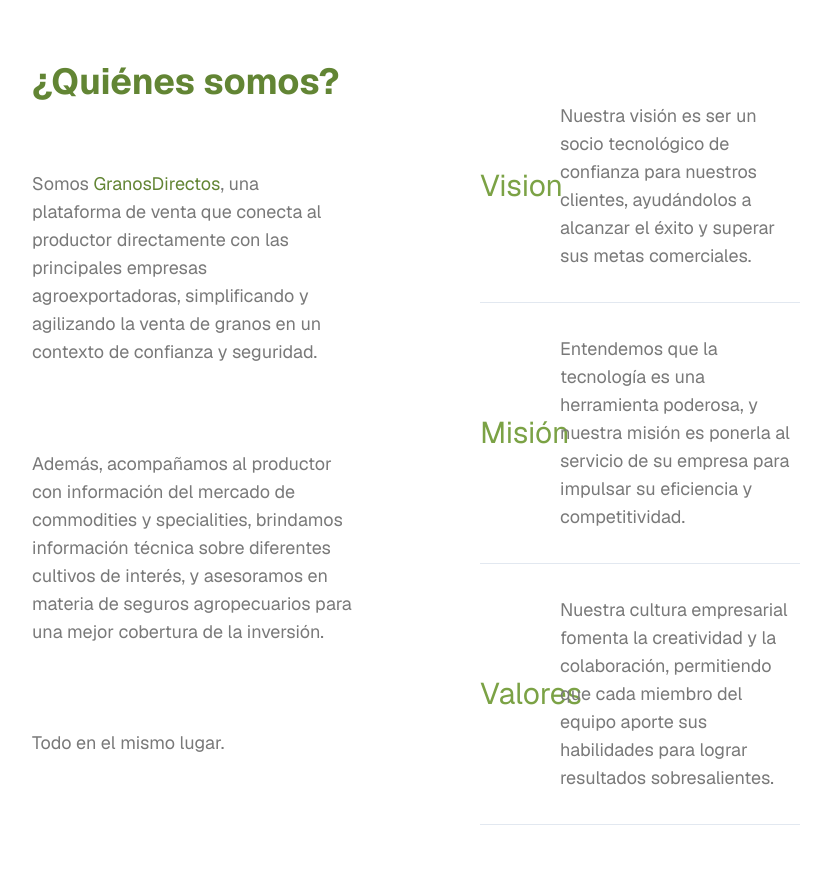
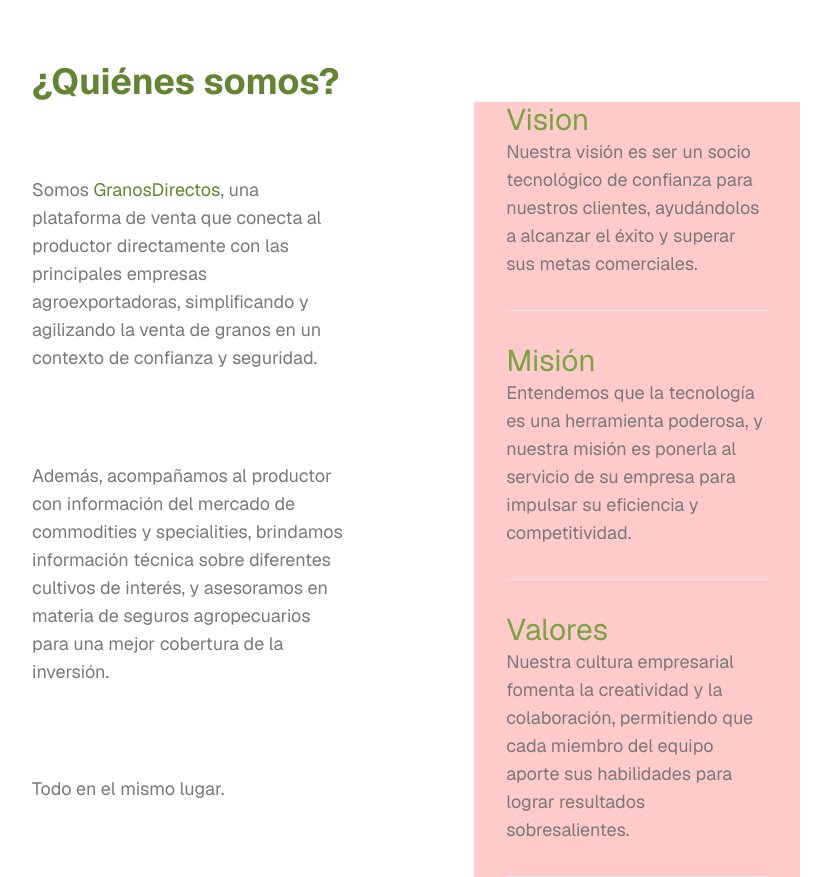
Before and after one commit to cotarelorodrigo/todocampo, a Next.js app: page /nosotros in a window 1280 px wide. Shown: the part 1112-1989 px from the top of the page, without its empty margins (224-1055 px from the left). Before the commit the page ends 1937 px from the top, so only its background shows below. Built offline with nearby package versions, Linux system fonts and the light colour scheme; no server answers.

Commit message:
fix styles

```diff
--- a/src/app/nosotros/page.tsx
+++ b/src/app/nosotros/page.tsx
@@ -31,7 +31,7 @@ export default function Nosotros() {
         <div className="flex flex-col items-center xl:items-start">
           <h1 className="text-4xl font-bold text-cane-600">¿Quiénes somos?</h1>
           <div className="flex xl:justify-between flex-1 flex-row gap-32 flex-wrap  xl:flex-nowrap justify-center">
-            <div className="w-1/2 flex flex-col  justify-evenly gap-4">
+            <div className="w-1/2 flex flex-col justify-evenly gap-4">
               <p className="text-lg text-[#797979]">
                 Somos <span className="text-cane-600">GranosDirectos</span>, una
                 plataforma de venta que conecta al productor directamente con
@@ -47,19 +47,19 @@ export default function Nosotros() {
               </p>
               <p className="text-lg text-[#797979]">Todo en el mismo lugar.</p>
             </div>
-            <div className="w-1/2 flex flex-col justify-center gap-8">
-              <div className="flex flex-row justify-between items-center">
-                <h4 className="w-1/4 text-3xl text-cane-500">Vision</h4>
-                <p className="w-3/4 text-lg text-[#797979]">
+            <div className="w-1/2 flex flex-col justify-center gap-8 bg-red-200 container">
+              <div className="flex flex-row justify-between items-center flex-wrap">
+                <h4 className="text-3xl text-cane-500">Vision</h4>
+                <p className="text-lg text-[#797979]">
                   Nuestra visión es ser un socio tecnológico de confianza para
                   nuestros clientes, ayudándolos a alcanzar el éxito y superar
                   sus metas comerciales.
                 </p>
               </div>
               <Separator />
-              <div className="flex flex-row justify-between items-center">
-                <h4 className="w-1/4 text-3xl text-cane-500">Misión</h4>
-                <p className="w-3/4 text-lg text-[#797979]">
+              <div className="flex flex-row justify-between items-center flex-wrap">
+                <h4 className="text-3xl text-cane-500">Misión</h4>
+                <p className="text-lg text-[#797979]">
                   Entendemos que la tecnología es una herramienta poderosa, y
                   nuestra misión es ponerla al servicio de su empresa para
                   impulsar su eficiencia y competitividad.
@@ -67,8 +67,8 @@ export default function Nosotros() {
               </div>
               <Separator />
               <div className="flex flex-row justify-between items-center flex-wrap">
-                <h4 className="w-1/4 text-3xl text-cane-500">Valores</h4>
-                <p className="w-3/4 text-lg text-[#797979]">
+                <h4 className="text-3xl text-cane-500">Valores</h4>
+                <p className="text-lg text-[#797979]">
                   Nuestra cultura empresarial fomenta la creatividad y la
                   colaboración, permitiendo que cada miembro del equipo aporte
                   sus habilidades para lograr resultados sobresalientes.
--- a/src/components/NavBar/SideBard.tsx
+++ b/src/components/NavBar/SideBard.tsx
@@ -16,14 +16,14 @@ export default function SideBard({
         "lg:hidden absolute right-0 top-0 h-screen duration-500 z-40 bg-white border-l border-s-zinc-200 transition-all"
       )}
     >
-      <div className="flex flex-col flex-1 bg-red-200 px-4 pt-5  mt-[70px]">
-        {open && (
+      {open && (
+        <div className="flex flex-col flex-1 px-4 pt-5 mt-[70px]">
           <MenuButtons
             className="flex flex-col gap-8 items-start"
             onClick={onClick}
           />
-        )}
-      </div>
+        </div>
+      )}
     </div>
   );
 }
```
